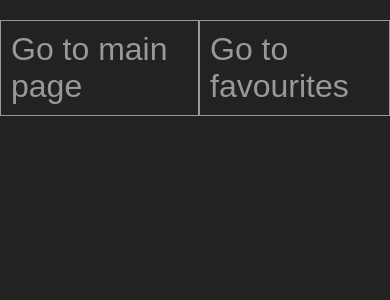
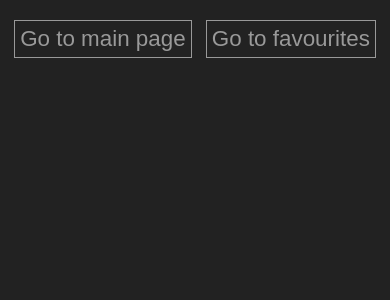
Before and after one commit to mat3z/gif_app, a React (Create React App) app: page /favourites in a window 390 px wide. Shown: the top 300 px of the page. Built offline with nearby package versions, Linux system fonts and the light colour scheme.

Commit message:
rwd styles for phone added

```diff
--- a/package.json
+++ b/package.json
@@ -6,6 +6,7 @@
     "react": "^16.4.1",
     "react-dom": "^16.4.1",
     "react-redux": "^5.0.7",
+    "react-responsive": "^4.1.0",
     "react-router-dom": "^4.3.1",
     "react-scripts": "1.1.4",
     "react-transition-group": "^1.2.1",
--- a/src/components/GifItem.js
+++ b/src/components/GifItem.js
@@ -1,5 +1,5 @@
 import React, { Component } from 'react';
-import { CSSTransitionGroup } from 'react-transition-group'
+import MediaQuery from 'react-responsive';
 
 class GifItem extends Component {
   constructor(props) {
@@ -84,21 +84,30 @@ class GifItem extends Component {
     );
 
     return (
+      <MediaQuery query="(min-device-width: 1224px)">
+        {(matches) => {
+          const { images } = this.props;
+          const properUrl = matches ? images.fixed_height.url : images.fixed_width.url;
+          const gifStyle = matches ? {display: 'flex'} : {};
+          const imgStyle = matches ? {} : {display: 'block', width: '100%', height: 'auto'};
+
+          return (
             <div
               className='gifBox'
-        style={{
-          display: 'flex'
-        }}
+              style={{ ...gifStyle }}
             >
               <img
-          src={this.props.images.fixed_height.url}
+                src={properUrl}
                 alt="gif"
-          height='150px'
                 onClick={this.toggleExpandGif}
+                style={{ ...imgStyle }}
               />
               {this.state.expandGif && detailsDiv}
 
             </div>
+          )
+        }}
+      </MediaQuery>
     )
   }
 }
--- a/src/components/GifsList.js
+++ b/src/components/GifsList.js
@@ -1,5 +1,23 @@
 import React from 'react';
 import GifItem from './GifItem';
+import MediaQuery from 'react-responsive';
+
+const listStyleBig = {
+  display: 'flex',
+  width: '70%',
+  margin: '0 auto',
+  flexWrap: 'wrap',
+  justifyContent: 'space-between',
+  alignItems: 'center'
+};
+
+const listStyleSmall = {
+  display: 'flex',
+  flexDirection: 'column',
+  width: '80%',
+  margin: '0 10%'
+};
+
 
 const GifsList = ({ list }) => {
   const gifList = list
@@ -11,19 +29,18 @@ const GifsList = ({ list }) => {
     ));
 
   return (
-    <div
-      style={{
-        display: 'flex',
-        // height: '110vh',
-        width: '70%',
-        margin: '0 auto',
-        flexWrap: 'wrap',
-        justifyContent: 'space-between',
-        alignItems: 'center'
-      }}
-    >
-      {gifList}
-    </div>
+    <MediaQuery query="(min-device-width: 1224px)">
+      {(matches) => {
+          let listStyle = matches ? listStyleBig : listStyleSmall;
+
+          return (
+            <div style={{ ...listStyle }}>
+              {gifList}
+            </div>
+          )
+        }
+      }
+    </MediaQuery>
   );
 };
 
--- a/src/components/SearchBar.js
+++ b/src/components/SearchBar.js
@@ -1,6 +1,29 @@
 import React, { Component } from 'react';
 import { connect } from 'react-redux';
 import { fetchGifs } from '../store/actions/gifs';
+import MediaQuery from 'react-responsive';
+
+const barStyle = {
+  margin: '0px auto 60px',
+  fontColor: '#111111',
+  textAlign: 'center',
+  boxShadow: '0px 0px 8px 4px rgba(136,136,136,1)',
+  backgroundColor: '#999999',
+  outline: 'none',
+  border: 'none'
+};
+
+const barStyleSmall = {
+  ...barStyle,
+  fontSize: '20px',
+  padding: '5px'
+};
+
+const barStyleBig = {
+  ...barStyle,
+  fontSize: '40px',
+  padding: '10px'
+};
 
 class SearchBar extends Component {
   constructor(props){
@@ -19,32 +42,27 @@ class SearchBar extends Component {
 
   render() {
     return (
-      <div style={{
-        margin: '100px auto',
-        textAlign: 'center'
-      }}>
-        <form
-          onSubmit={this.handleSubmit}
-        >
+      <MediaQuery query="(min-device-width: 1224px)">
+        {(matches) => {
+            let bar = matches ? barStyleBig: barStyleSmall;
+
+            return (
+              <div style={{textAlign: 'center'}}>
+                <form onSubmit={this.handleSubmit}>
                   <input
                     type="text"
                     placeholder="Search for gifs..."
                     name="gifName"
                     onChange={this.handleChange}
-            style={{
-              fontSize: '40px',
-              fontColor: '#111111',
-              padding: '10px',
-              textAlign: 'center',
-              boxShadow: '0px 0px 8px 4px rgba(136,136,136,1)',
-              backgroundColor: '#999999',
-              outline: 'none',
-              border: 'none'
-            }}
+                    style={{...bar}}
                     autoComplete="off"
                   />
                 </form>
               </div>
+            )
+          }
+        }
+      </MediaQuery>
     );
   }
 }
--- a/src/containers/Navbar.js
+++ b/src/containers/Navbar.js
@@ -1,18 +1,34 @@
 import React from 'react';
 import { Link } from 'react-router-dom';
+import MediaQuery from 'react-responsive';
 
-const linkStyle = {
+const linkStyleDefault = {
   color: '#999999',
   textDecoration: 'none',
   border: '1px solid #999999',
+};
+
+const linkStyleBig = {
+  ...linkStyleDefault,
   padding: '10px'
 };
 
+const linkStyleSmall = {
+  ...linkStyleDefault,
+  padding: '5px',
+  fontSize: '0.7em',
+  textAlign: 'center'
+};
+
 const Navbar = () => (
+  <MediaQuery query="(min-device-width: 1224px)">
+    {(matches) => {
+        let linkStyle = matches ? linkStyleBig : linkStyleSmall;
+        return (
           <div
             style={{
               marginTop: '20px',
-      marginBottom: '100px',
+              marginBottom: '50px',
               display: 'flex',
               justifyContent: 'space-evenly',
               fontSize: '2em'
@@ -21,6 +37,10 @@ const Navbar = () => (
             <Link to='/' style={{...linkStyle}}>Go to main page</Link>
             <Link to='/favourites' style={{...linkStyle}}>Go to favourites</Link>
           </div>
+        )
+      }
+    }
+  </MediaQuery>
 );
 
 export default Navbar;
```
Also changed, not shown: 1 other file (tests, documents, lock files or other folders). Lines whose indentation alone changed are shown as unchanged.
